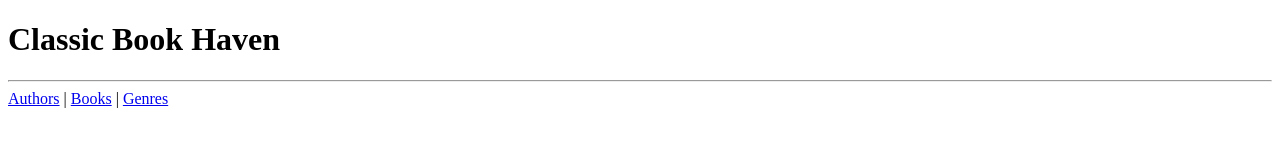
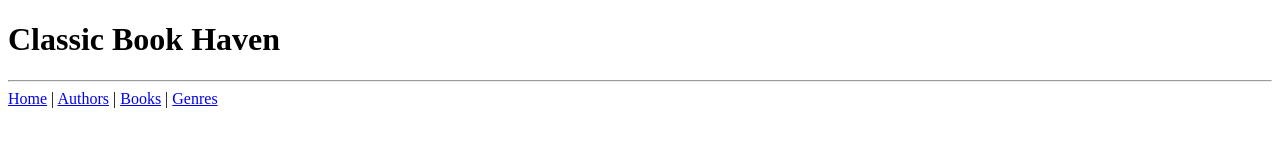
Before and after one commit to meg2005/BookHaven, a plain HTML site: page index.html in a window 1280 px wide. Drawn offline with Linux system fonts and the light colour scheme.

Commit message:
Update index.html

```diff
--- a/index.html
+++ b/index.html
@@ -13,6 +13,8 @@
       <h1>Classic Book Haven</h1>
       <nav>
         <hr />
+        <a href="https://meg2005.github.io/classicBookHaven/">Home</a>
+        &VerticalLine;
         <a href="#authors">Authors</a>
         &VerticalLine;
         <a href="#books">Books</a>
```
